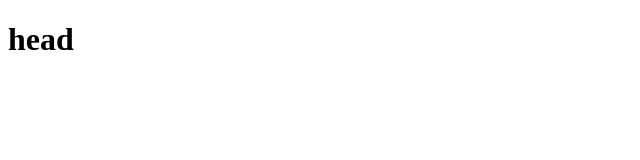
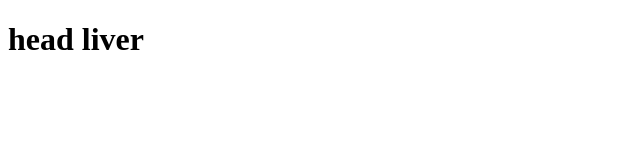
Before and after one commit to sggit2024/git-wkshop, a plain HTML site: page branching/index.html in a window 1280 px wide. Shown: the whole page, without its empty margins (0-640 px from the left). Drawn offline with Linux system fonts and the light colour scheme.

Commit message:
Update index.html

```diff
--- a/branching/index.html
+++ b/branching/index.html
@@ -6,6 +6,6 @@
     <title>Document</title>
 </head>
 <body>
-    <h1>head</h1>
+    <h1>head liver</h1>
 </body>
 </html>
```
